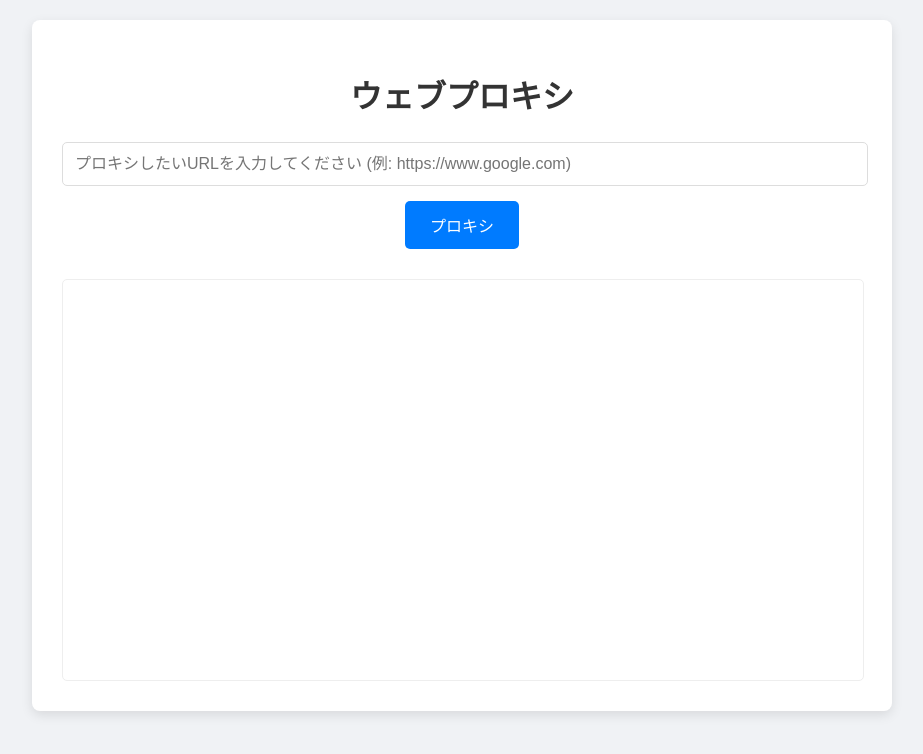
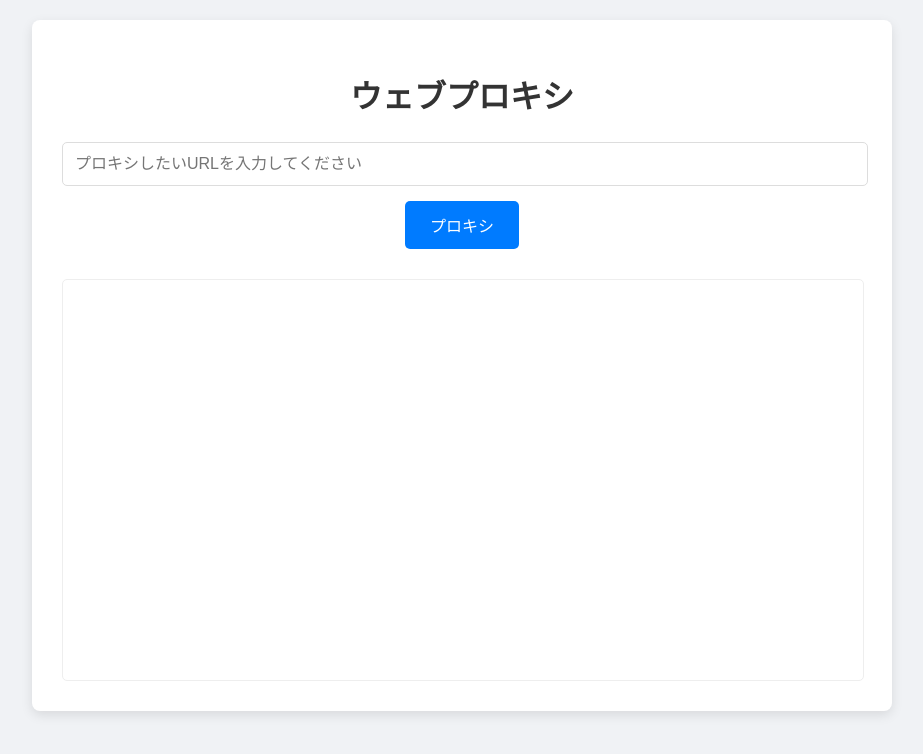
Before and after one commit to MaitomanDeluxe/Proxyer, a plain HTML site: page index.html in a window 1280 px wide. Shown: the whole page, without its empty margins (178-1101 px from the left). Drawn offline with Linux system fonts and the light colour scheme.

Commit message:
Update index.html

```diff
--- a/index.html
+++ b/index.html
@@ -9,7 +9,7 @@
 <body>
     <div class="container">
         <h1>ウェブプロキシ</h1>
-        <input type="text" id="urlInput" placeholder="プロキシしたいURLを入力してください (例: https://www.google.com)">
+            <input type="text" id="urlInput" placeholder="プロキシしたいURLを入力してください" autocapitalize="off">
         <button id="proxyButton">プロキシ</button>
         <div id="proxyResult">
             <iframe id="proxyFrame" src="" frameborder="0"></iframe>
```
